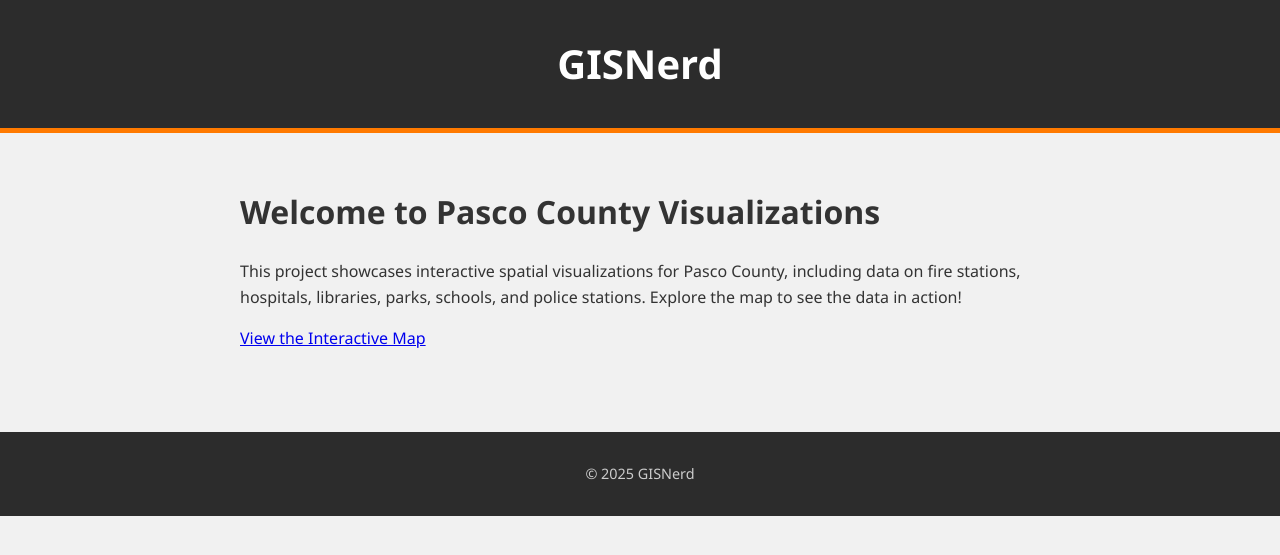
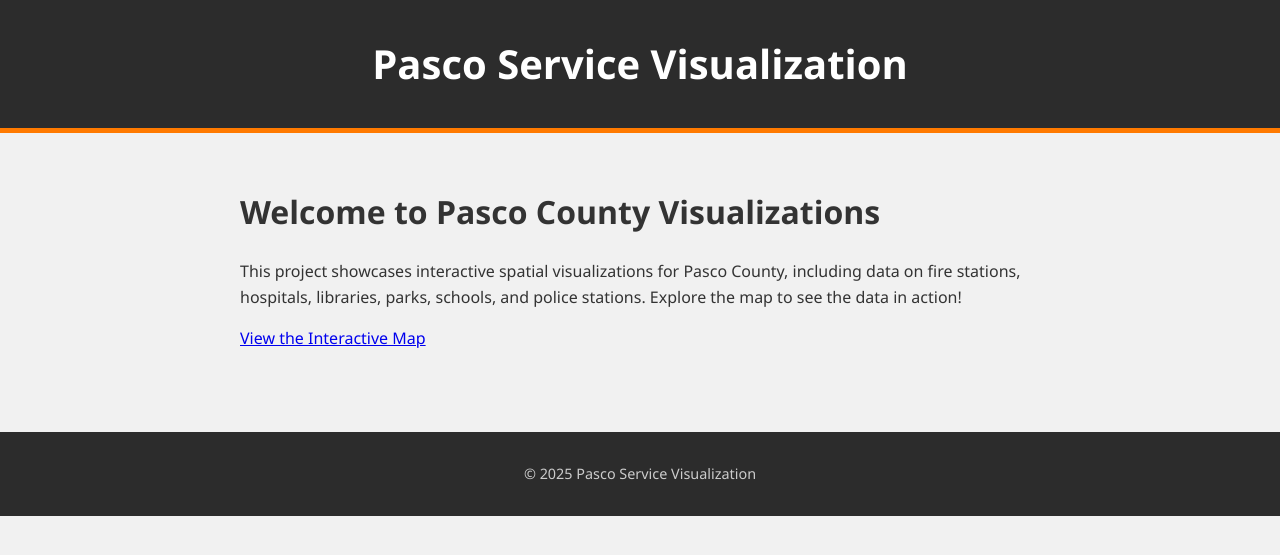
Before and after one commit to KevinMGIS/Pasco_Service_Visualization, a Jekyll site: the page built from index.md, in a window 1280 px wide. Shown: the top 555 px of the page. Built offline with Jekyll 4.4.1, drawn with Linux system fonts in a browser that asks for light colours.

Commit message:
Fixed display issue

```diff
--- a/_config.yml
+++ b/_config.yml
@@ -1,4 +1,33 @@
 # _config.yml
-title: "GISNerd"
-description: "Pasco Community Services & Safety Visualization Project"
-theme: minima
+
+# Site settings
+title: "Pasco Service Visualization"
+description: "A project that visualizes Pasco County data using the ArcGIS API for JavaScript."
+baseurl: "/Pasco_Service_Visualization"  # the subpath of your site, e.g., /Pasco_Service_Visualization
+url: "https://kevinmgis.github.io"       # the base hostname & protocol for your site
+
+# Build settings
+markdown: kramdown
+theme: minima  # or your chosen theme
+exclude:
+  - README.md
+  - Gemfile
+  - Gemfile.lock
+
+# Permalinks settings (optional, depending on your needs)
+permalink: pretty
+
+# Defaults for pages
+defaults:
+  -
+    scope:
+      path: ""
+      type: "posts"
+    values:
+      layout: "post"
+  -
+    scope:
+      path: ""
+      type: "pages"
+    values:
+      layout: "default"
--- a/map.html
+++ b/map.html
@@ -5,7 +5,7 @@
   <meta charset="UTF-8">
   <title>Pasco County Services Visualization</title>
   <link rel="stylesheet" href="https://js.arcgis.com/4.23/esri/themes/light/main.css">
-  <link rel="stylesheet" href="/assets/css/styles.css">
+  <link rel="stylesheet" href="{{ site.baseurl }}/assets/css/styles.css">
   <script src="https://cdn.jsdelivr.net/npm/chart.js"></script>
 
   <style>
@@ -23,6 +23,6 @@
   <!-- Load ArcGIS API for JavaScript -->
   <script src="https://js.arcgis.com/4.23/"></script>
   <!-- Custom JavaScript for the map -->
-  <script src="/assets/js/app.js"></script>
+  <script src="{{ site.baseurl }}/assets/js/app.js"></script>
 </body>
 </html>
```
